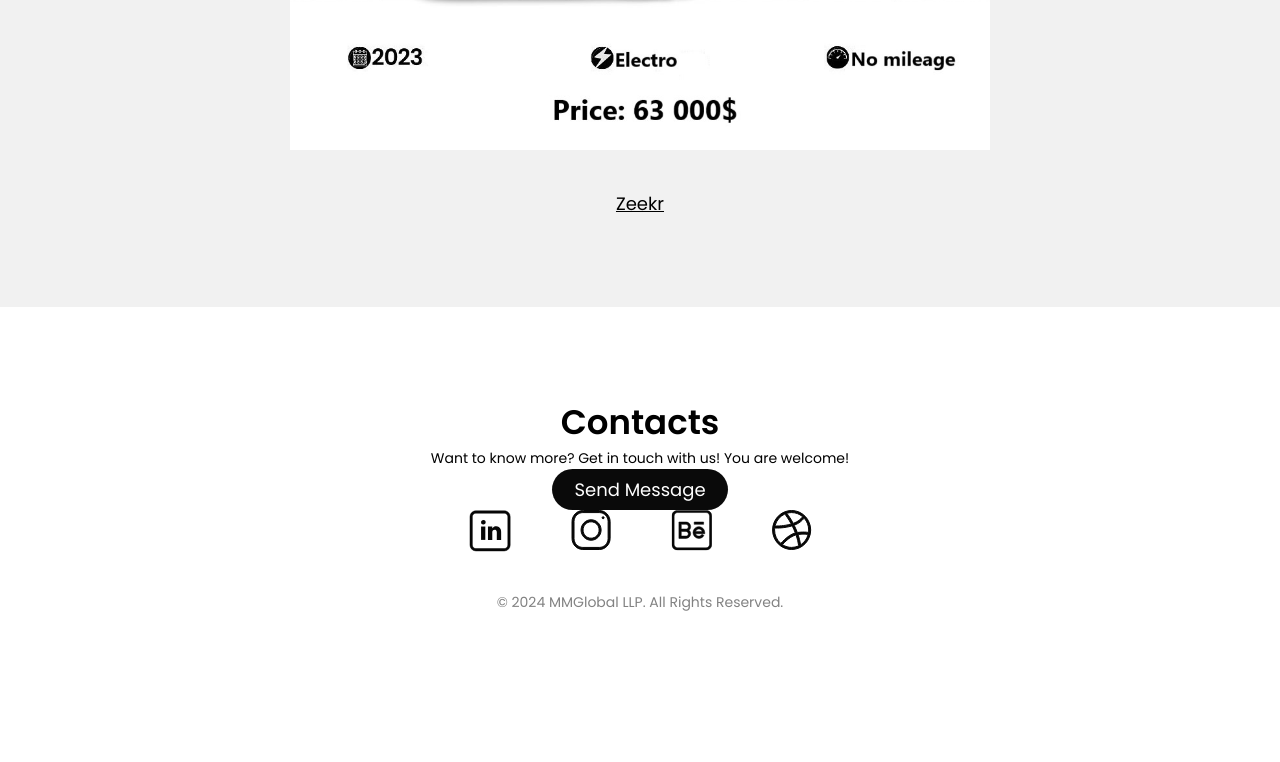
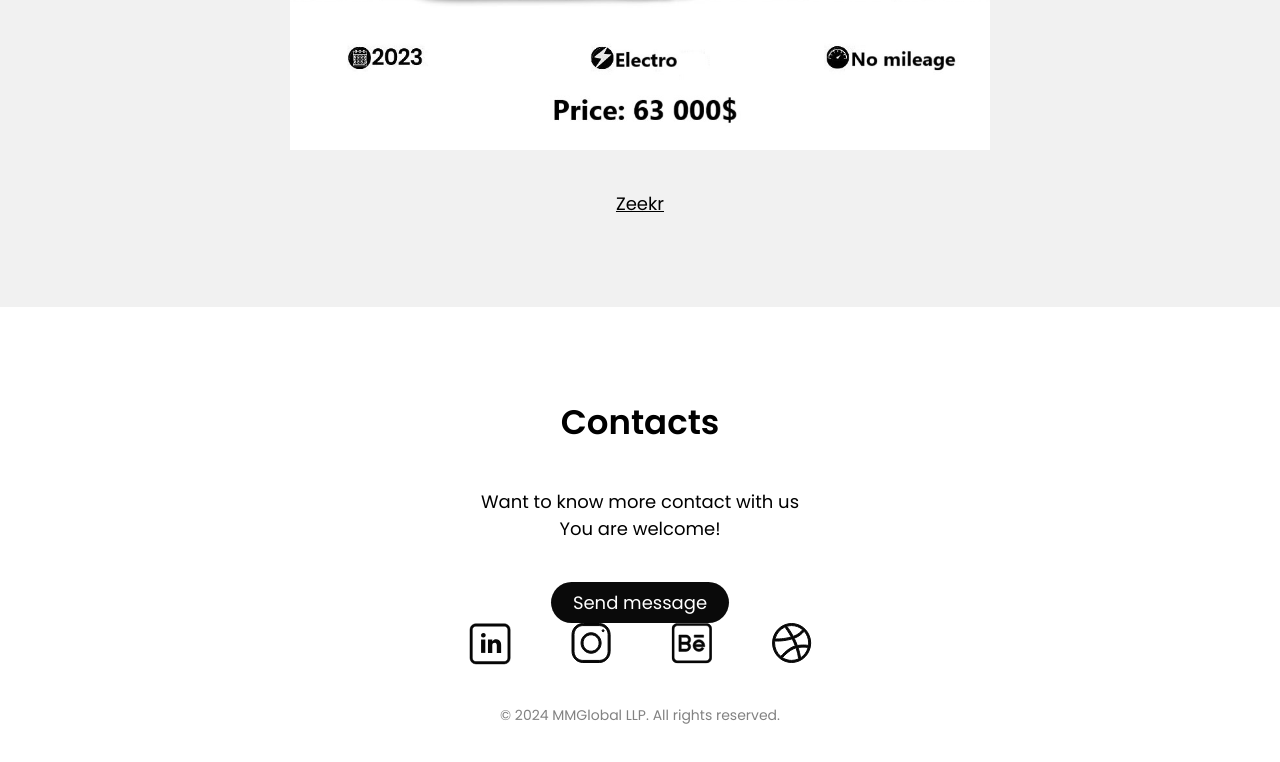
Before and after one commit to myrzza01/MMGlobal-LLP, a plain HTML site: page code/index.html in a window 1280 px wide. Shown: the part 3273-4035 px from the top of the page. Before the commit the page ends 3976 px from the top, so only its background shows below. Drawn offline with nearby package versions, Linux system fonts and the light colour scheme.

Commit message:
Update index.html

```diff
--- a/code/index.html
+++ b/code/index.html
@@ -86,19 +86,23 @@
 
     <footer class="contacts" data-aos="fade-up">
         <div class="container">
-            <h2 class="title_1">Contacts</h2>
-            <p>Want to know more? Get in touch with us! You are welcome!</p>
+            <div class="contacts_title">
+                <h2 class="title_1">Contacts</h2>
+            </div>
+            <div class="contacts_content">
+                <p>Want to know more contact with us<br>You are welcome!</p>
+            </div>
             <div class="contacts_button">
-                <a href="https://t.me/myrzza01" class="btn">Send Message</a>
+                <a href="https://t.me/myrzza01" class="btn">Send message</a>
             </div>
             <div class="contacts_social">
                 <a href="https://www.linkedin.com/in/%D0%BC%D1%8B%D1%80%D0%B7%D0%B0%D0%BA%D0%B5%D0%BB%D0%B4%D1%96-%D1%81%D2%AF%D0%BB%D0%B5%D0%B9%D0%BC%D0%B5%D0%BD%D0%BE%D0%B2-b80459311/"><img src="img/socioal/LinkedIn.svg" alt="LinkedIn"></a>
-                <a href="https://www.instagram.com/invites/contact/?igsh=bml2MDVsdW0xdGt0&utm_content=2vvzthi"><img src="img/socioal/Instargam.svg" alt="Instagram"></a>
+                <a href="https://www.instagram.com/invites/contact/?igsh=bml2MDVsdW0xdGt0&utm_content=2vvzthi"><img src="./img/socioal/Instargam.svg" alt="Instagram"></a>
                 <a href="https://www.behance.net/search/projects"><img src="img/socioal/Behance.svg" alt="Behance"></a>
-                <a href="https://dribbble.com/"><img src="img/socioal/Dribble.svg" alt="Dribbble"></a>
+                <a href="https://dribbble.com/"><img src="img/socioal/Dribble.svg" alt="Dribble"></a>
             </div>
             <div class="contacts_footer">
-                <p>&copy; 2024 MMGlobal LLP. All Rights Reserved.</p>
+                <p>&copy; 2024 MMGlobal LLP. All rights reserved.</p>
             </div>
         </div>
     </footer>
```
